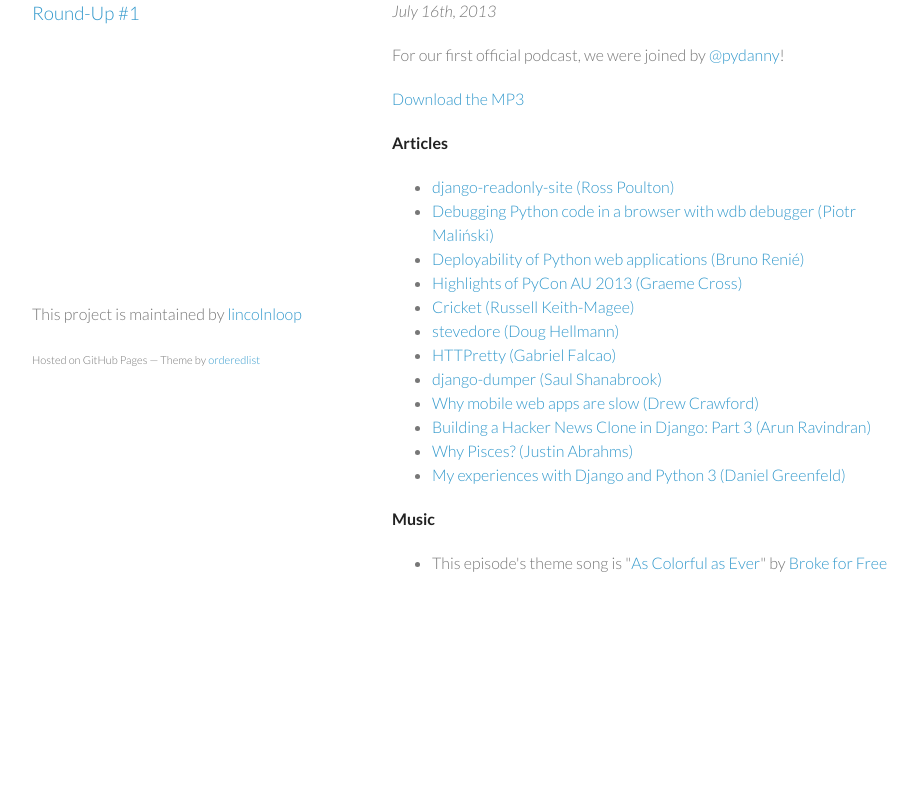
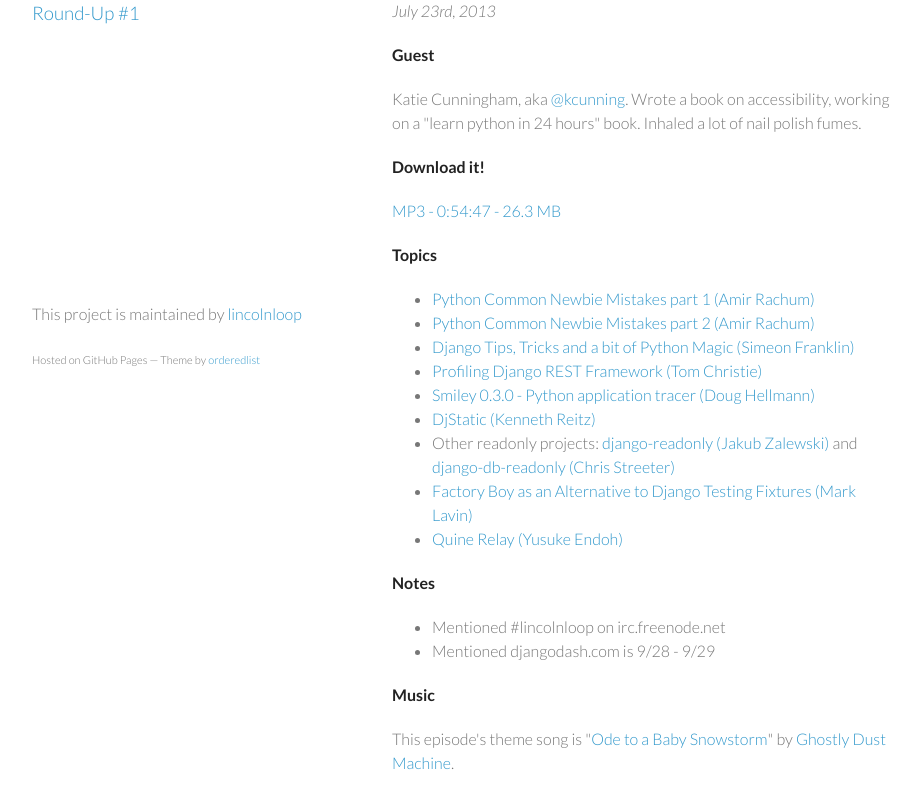
Before and after one commit to lincolnloop/round-up, a plain HTML site: page index.html in a window 1280 px wide. Shown: the part 360-1150 px from the top of the page, without its empty margins (178-1098 px from the left). Before the commit the page ends 1005 px from the top, so only its background shows below. Drawn offline with Linux system fonts and the light colour scheme.

Commit message:
Update the site with the new episode

```diff
--- a/index.html
+++ b/index.html
@@ -24,7 +24,7 @@
         <ul>
           <li><a href="https://itunes.apple.com/us/podcast/django-round-up/id674598757">Subscribe <strong>iTunes</strong></a></li>
           <li><a href="http://lincolnloop.github.io/round-up/feed.xml">Subscribe <strong>RSS</strong></a></li>
-          <li><a href="http://dfefdba4b8432e779112-ebcd017d16300157e1980295b6e28ad8.r84.cf1.rackcdn.com/Django%20Round-Up%201.mp3">Latest Episode <strong>MP3</strong></a></li>
+          <li><a href="http://dfefdba4b8432e779112-ebcd017d16300157e1980295b6e28ad8.r84.cf1.rackcdn.com/Django%20Round-Up%202.mp3">Latest Episode <strong>MP3</strong></a></li>
         </ul>
 
         <h2>Episodes</h2>
@@ -32,12 +32,58 @@
 
       </header>
       <section>
+
+        <!-- Welcome -->
+
         <h2>
         <a name="welcome" class="anchor" href="#welcome"><span class="octicon octicon-link"></span></a>Welcome!</h2>
 
         <p>This is a podcast hosted by <a href="https://github.com/kennethlove" class="user-mention">@kennethlove</a> and <a href="https://github.com/bkonkle" class="user-mention">@bkonkle</a> from <a href="https://github.com/lincolnloop" class="user-mention">@lincolnloop</a> that highlights recent articles and projects in the Django community. We love talking about web development, so our podcast focuses on casual conversations as we cover the latest blog posts and project releases.</p>
 
         <p>We will build our notes each week on the <a href="https://github.com/lincolnloop/round-up">lincolnloop/round-up</a> project page, and we'd love to see your comments and suggestions though Github.</p>
+
+        <!-- Episode 2 -->
+
+        <h2><a name="round-up-2" class="anchor" href="#round-up-2"><span class="octicon octicon-link"></span></a>Django Round Up #2</h2>
+
+        <p><em>July 23rd, 2013</em></p>
+
+        <p><strong>Guest</strong></p>
+
+        <p>Katie Cunningham, aka <a href="https://github.com/kcunning">@kcunning</a>. Wrote a book on accessibility, working on a "learn python in 24 hours" book. Inhaled a lot of nail polish fumes.</p>
+
+        <p><strong>Download it!</strong></p>
+
+        <p><a href="http://dfefdba4b8432e779112-ebcd017d16300157e1980295b6e28ad8.r84.cf1.rackcdn.com/Django%20Round-Up%202.mp3">MP3 - 0:54:47 - 26.3 MB</a></p>
+
+        <p><strong>Topics</strong></p>
+
+        <ul>
+        <li><a href="http://blog.amir.rachum.com/post/54770419679/python-common-newbie-mistakes-part-1">Python Common Newbie Mistakes part 1 (Amir Rachum)</a></li>
+        <li><a href="http://blog.amir.rachum.com/post/55024295793/python-common-newbie-mistakes-part-2">Python Common Newbie Mistakes part 2 (Amir Rachum)</a></li>
+        <li><a href="http://simeonfranklin.com/blog/2013/jul/11/django-tips-tricks-and-bit-python-magic/">Django Tips, Tricks and a bit of Python Magic (Simeon Franklin)</a></li>
+        <li><a href="http://dabapps.com/blog/api-performance-profiling-django-rest-framework/">Profiling Django REST Framework (Tom Christie)</a></li>
+        <li><a href="http://doughellmann.com/2013/07/smiley-0-3-0-python-application-tracer.html">Smiley 0.3.0 - Python application tracer (Doug Hellmann)</a></li>
+        <li><a href="https://github.com/kennethreitz/dj-static">DjStatic (Kenneth Reitz)</a></li>
+        <li>Other readonly projects: <a href="https://bitbucket.org/zalew/django-readonly">django-readonly (Jakub Zalewski)</a> and <a href="https://github.com/streeter/django-db-readonly">django-db-readonly (Chris
+        Streeter)</a></li>
+        <li><a href="http://www.caktusgroup.com/blog/2013/07/17/factory-boy-alternative-django-testing-fixtures/">Factory Boy as an Alternative to Django Testing Fixtures (Mark Lavin)</a></li>
+        <li><a href="https://github.com/mame/quine-relay">Quine Relay (Yusuke Endoh)</a></li>
+        </ul>
+
+        <p><strong>Notes</strong></p>
+
+        <ul>
+        <li>Mentioned #lincolnloop on irc.freenode.net</li>
+        <li>Mentioned djangodash.com is 9/28 - 9/29</li>
+        </ul>
+
+        <p><strong>Music</strong></p>
+
+        <p>This episode's theme song is "<a href="http://freemusicarchive.org/music/Ghostly_Dust_Machine/Bad_Panda_79/Ode_To_A_Baby_Snowstorm">Ode to a Baby Snowstorm</a>" by <a href="http://freemusicarchive.org/music/Ghostly_Dust_Machine/">Ghostly Dust Machine</a>.</p>
+
+
+        <!-- Episode 1 -->
 
         <h2>
         <a name="round-up-1" class="anchor" href="#round-up-1"><span class="octicon octicon-link"></span></a>Round-Up #1</h2>
@@ -46,7 +92,9 @@
 
         <p>For our first official podcast, we were joined by <a href="https://github.com/pydanny" class="user-mention">@pydanny</a>!</p>
 
-        <p><a href="http://dfefdba4b8432e779112-ebcd017d16300157e1980295b6e28ad8.r84.cf1.rackcdn.com/Django%20Round-Up%201.mp3">Download the MP3</a>
+        <p><strong>Download it!</strong></p>
+
+        <p><a href="http://dfefdba4b8432e779112-ebcd017d16300157e1980295b6e28ad8.r84.cf1.rackcdn.com/Django%20Round-Up%201.mp3">MP3 - 1:00:15 - 28.9 MB</a>
 
         <p><strong>Articles</strong></p>
 
@@ -63,12 +111,13 @@
         <li><a href="http://arunrocks.com/building-a-hacker-news-clone-in-django-part-3/?src=reddit">Building a Hacker News Clone in Django: Part 3 (Arun Ravindran)</a></li>
         <li><a href="http://justin.abrah.ms/python/why_pisces.html">Why Pisces? (Justin Abrahms)</a></li>
         <li><a href="http://pydanny.com/experiences-with-django-python3.html">My experiences with Django and Python 3 (Daniel Greenfeld)</a></li>
-        </ul><p><strong>Music</strong></p>
+        </ul>
 
-        <ul>
-        <li>This episode's theme song is "<a href="http://freemusicarchive.org/music/Broke_For_Free/Layers/As_Colorful_As_Ever">As Colorful as Ever</a>" by <a href="http://brokeforfree.com/">Broke for Free</a>
-        </li>
-        </ul>
+        <p><strong>Music</strong></p>
+
+        <p>This episode's theme song is "<a href="http://freemusicarchive.org/music/Broke_For_Free/Layers/As_Colorful_As_Ever">As Colorful as Ever</a>" by <a href="http://brokeforfree.com/">Broke for Free</a></p>
+
+        <!-- End Episodes -->
       </section>
       <footer>
         <p>This project is maintained by <a href="https://github.com/lincolnloop">lincolnloop</a></p>
```
Also changed, not shown: feed.xml (+12 -0 lines).
